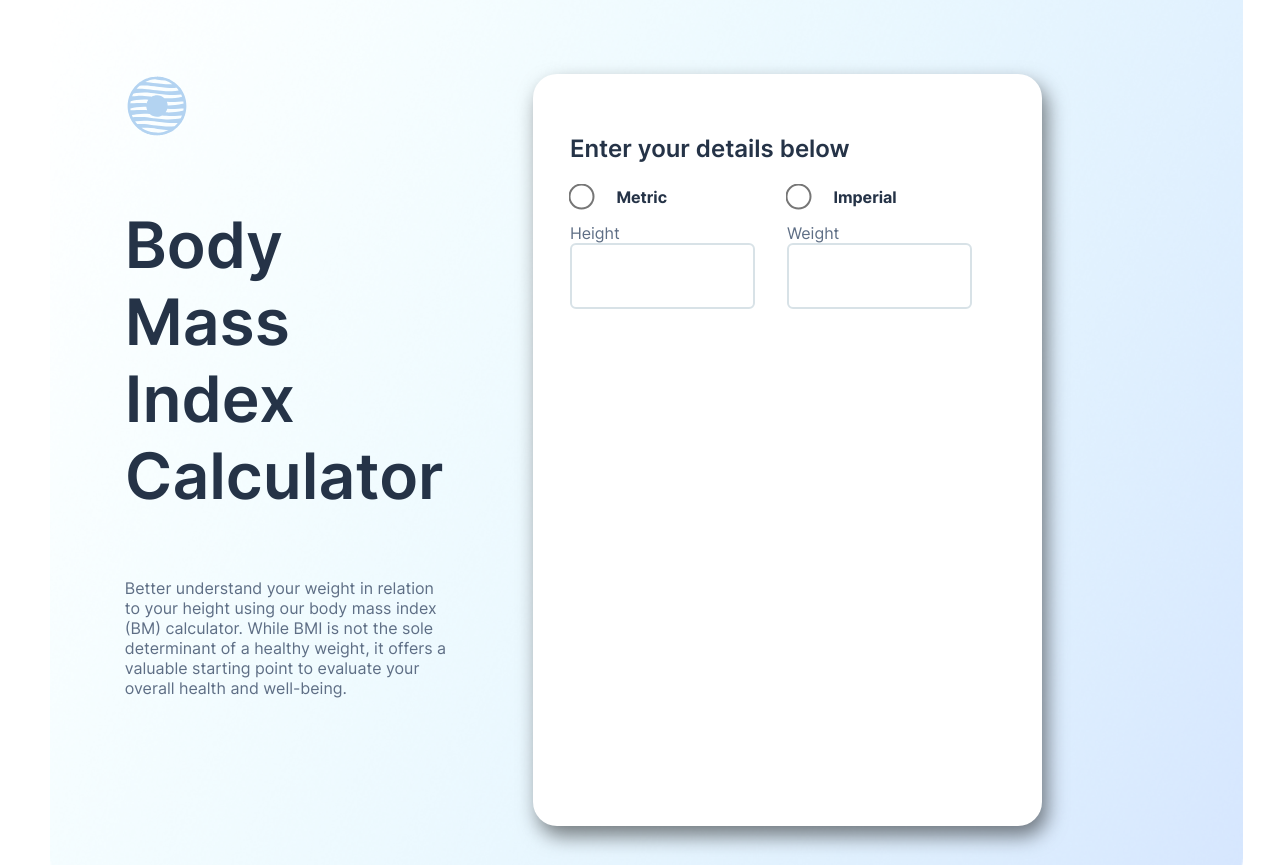
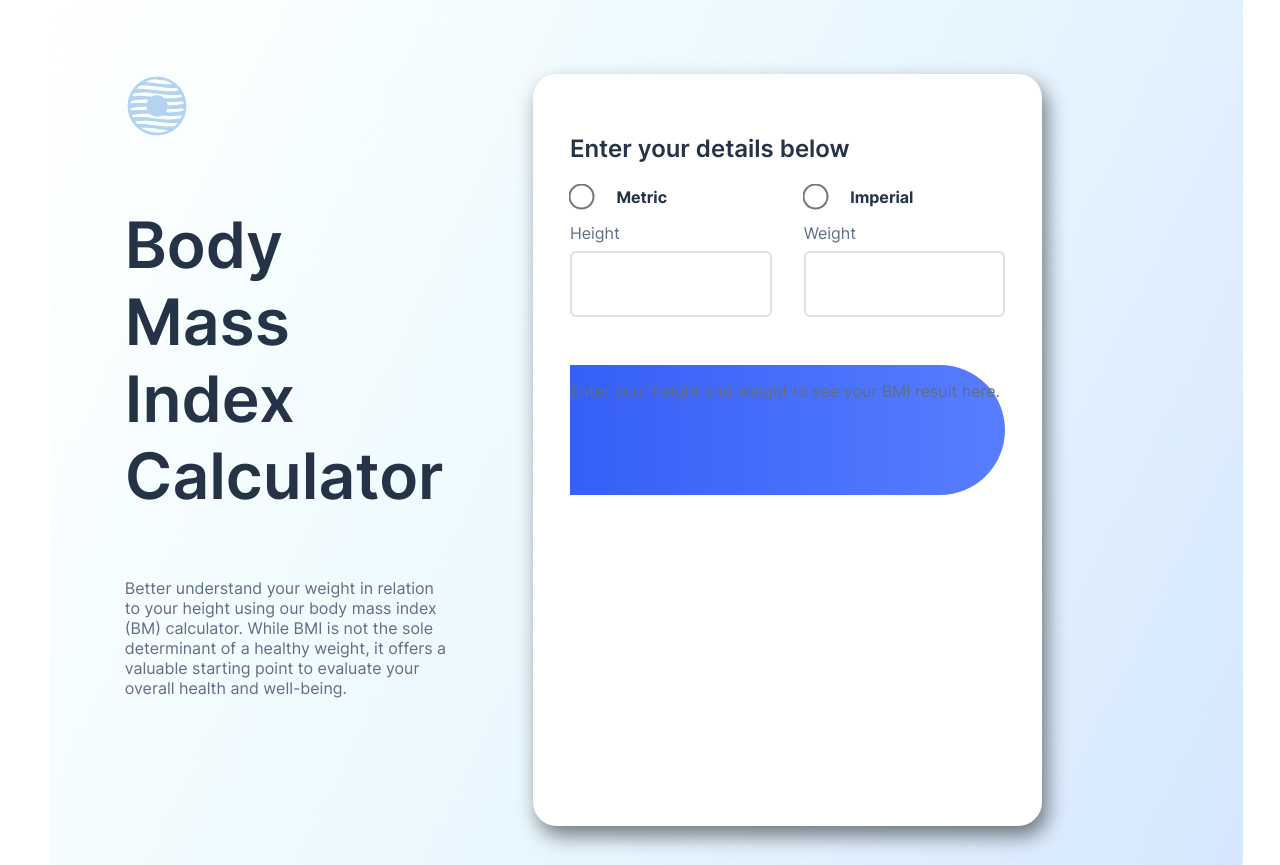
Before and after one commit to gkinghorn3/frontend-mentor-challenges, a plain HTML site: page BMI calculator/index.html in a window 1280 px wide. Shown: the top 865 px of the page. Drawn offline with Linux system fonts and the light colour scheme.

Commit message:
more styling on form

```diff
--- a/BMI calculator/index.html
+++ b/BMI calculator/index.html
@@ -67,6 +67,14 @@
               </div>
 
 
+            </div>
+          </div>
+          <div id="calc-result">
+            <p id="calc-result-starting-msg">
+              Enter your height and weight to see your BMI result here.
+            </p>
+            <div id="bmi-result-figure"></div>
+            <div id="bmi-result-healthy-weight"></div>
           </div>
         </form>
       </section>
--- a/BMI calculator/styles.css
+++ b/BMI calculator/styles.css
@@ -65,7 +65,12 @@ body {
 
 }
 
+#calc-inputs-left-col {
+    flex-grow: 1;
+}
+
 #calc-inputs-right-col {
+    flex-grow: 1;
     margin-left: 2rem;
 
 }
@@ -79,6 +84,7 @@ body {
 }
 
 .measurement-input {
+    margin-top: .5rem;
     border-style: solid;
     border-color: #D8E2E7;
     border-radius: 6px;
@@ -94,3 +100,10 @@ body {
     font-weight: bold;
     color: #253347;
 }
+
+#calc-result {
+    height: 130px;
+    margin-top: 3rem;
+    background: linear-gradient(to right, #355FF6, #587DFF);
+    border-radius: 0 100px 100px 0;
+}
```
